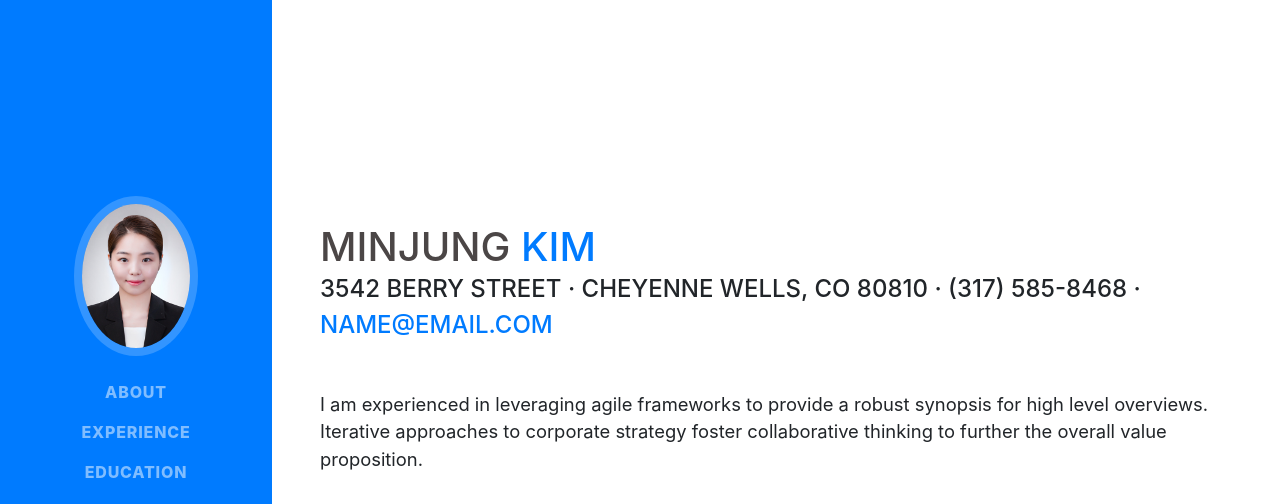
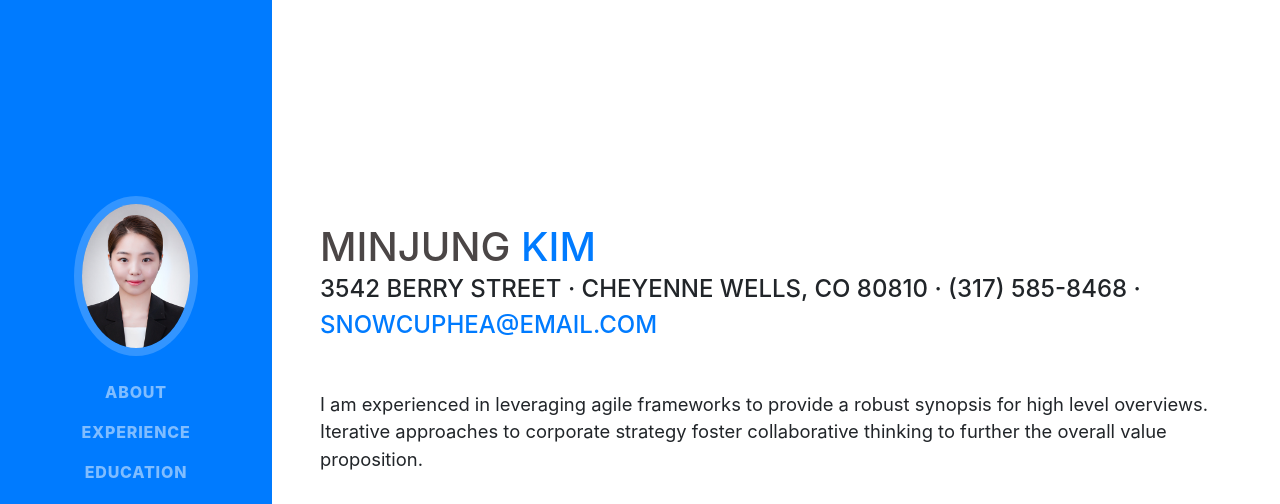
Before and after one commit to snowcuphea/snowcuphea.github.io, a website with bundled scripts: page index.html in a window 1280 px wide. Shown: the top 504 px of the page. Built offline with nearby package versions, Linux system fonts and the light colour scheme; a web font is replaced by a local one.

Commit message:
modify email

```diff
--- a/index.html
+++ b/index.html
@@ -67,7 +67,7 @@
           <span class="text-primary">Kim</span>
         </h1>
         <div class="subheading mb-5">3542 Berry Street · Cheyenne Wells, CO 80810 · (317) 585-8468 ·
-          <a href="mailto:name@email.com">name@email.com</a>
+          <a href="mailto:snowcuphea@gmail.com">snowcuphea@email.com</a>
         </div>
         <p class="lead mb-5">I am experienced in leveraging agile frameworks to provide a robust synopsis for high level overviews. Iterative approaches to corporate strategy foster collaborative thinking to further the overall value proposition.</p>
         <div class="social-icons">
```
